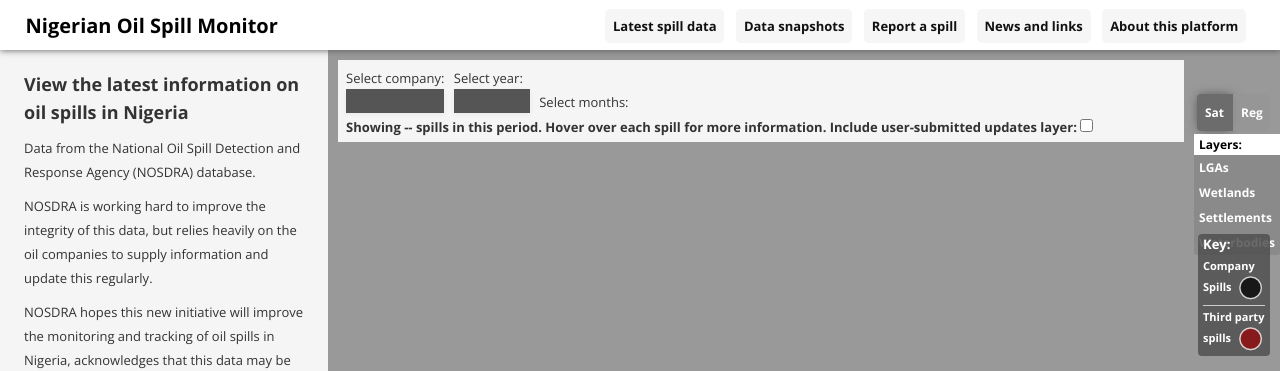
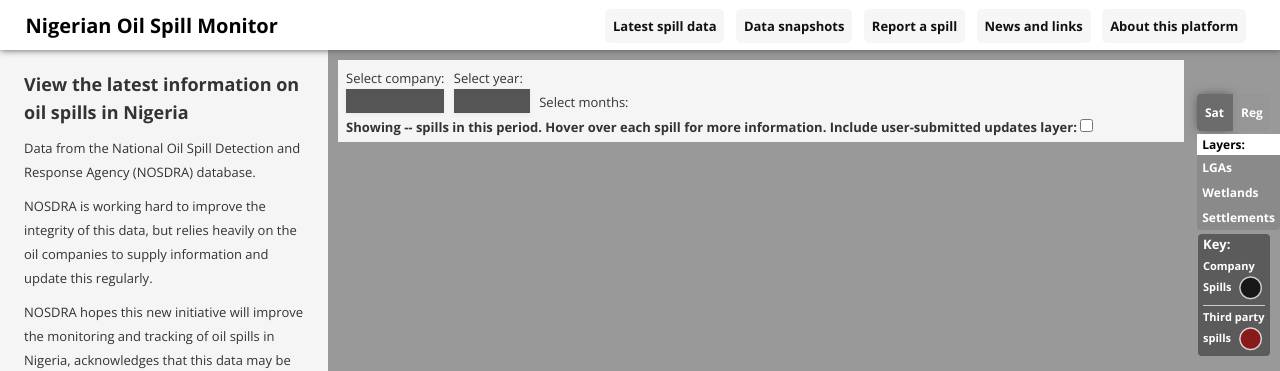
Before and after one commit to sdn4nigeria/monitoring-platform, a Jekyll site: the page built from index.html, in a window 1280 px wide. Shown: the top 371 px of the page. Built offline with Jekyll 4.4.1, drawn with Linux system fonts in a browser that asks for light colours; nearby versions of some CDN libraries; some web fonts are replaced; library files that are not in the unit come from our copies; Markdown is read by kramdown in place of the engine named in the settings.

Commit message:
Update index.html

```diff
--- a/index.html
+++ b/index.html
@@ -28,7 +28,6 @@
         <li><a href='#' id='lgas'>LGAs</a></li>
         <li><a href='#' id='wetlands'>Wetlands</a></li>
         <li><a href='#' id='settlements'>Settlements</a></li>
-        <li><a href='#' id='waterbodies'>Waterbodies</a></li>
       </ul>
     </div>
     <div id='oil-legend'>
```
